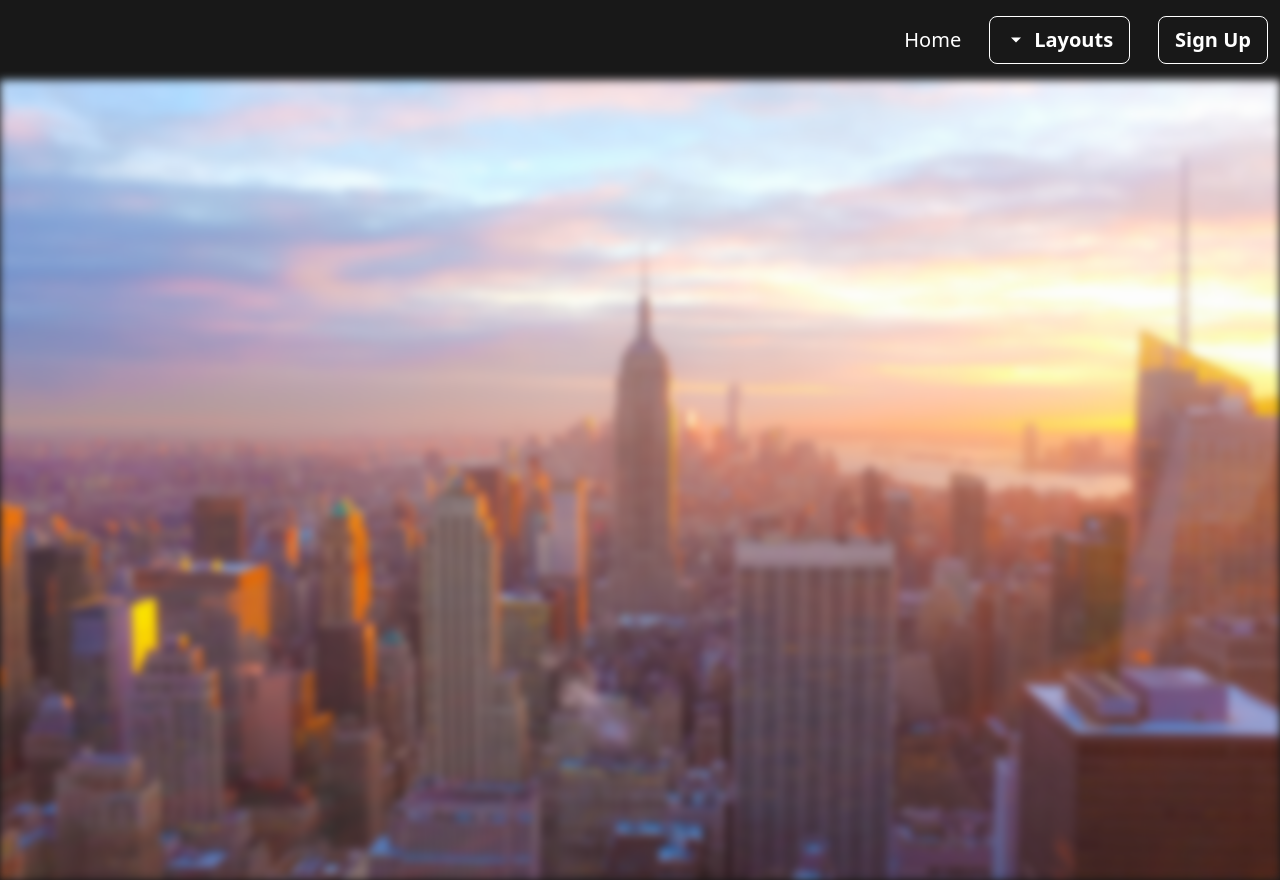
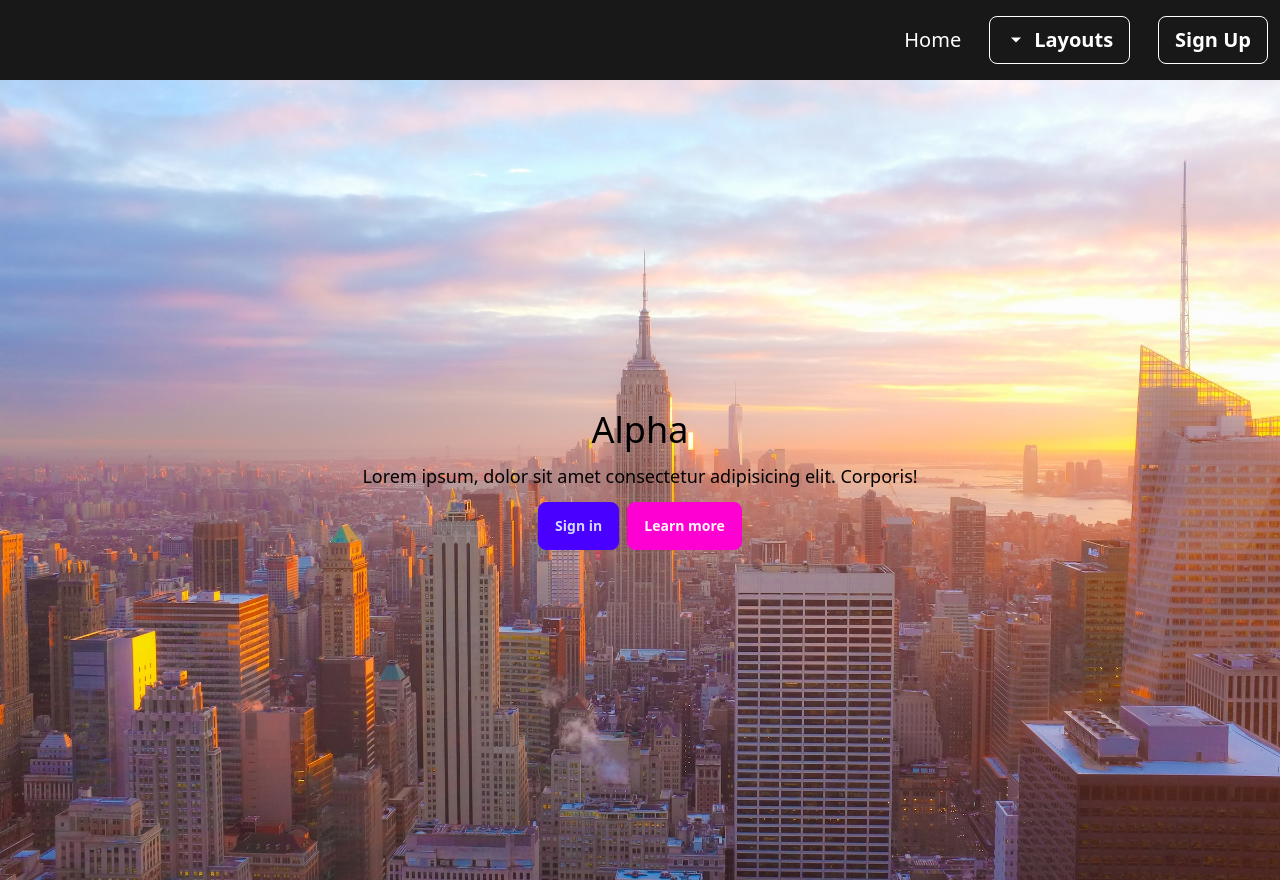
Before and after one commit to Yokosumi/component_training_project_01, a React (Vite) app: page / in a window 1280 px wide. Built offline with nearby package versions, Linux system fonts and the light colour scheme.

Commit message:
Add HeroSection component to Banner

```diff
--- a/src/App.tsx
+++ b/src/App.tsx
@@ -1,11 +1,14 @@
 import { Banner } from './components/Banner'
+import { HeroSection } from './components/HeroSection'
 import { Nav } from './components/Nav'
 
 function App() {
     return (
         <>
             <Nav />
-            <Banner />
+            <Banner>
+                <HeroSection />
+            </Banner>
         </>
     )
 }
--- a/src/components/Banner.tsx
+++ b/src/components/Banner.tsx
@@ -1,13 +1,13 @@
-import new_york_city from '/public/images/new_york_city.jpg'
+type Props = {
+    children: React.ReactNode
+}
 
-export const Banner = () => {
+export const Banner = ({ children }: Props) => {
     return (
         <>
-            <img
-                className="w-screen h-screen blur-sm"
-                src={new_york_city}
-                alt="New York City"
-            />
+            <div className="flex justify-center items-center w-screen h-screen bg-cover bg-[url('/images/new_york_city.jpg')]">
+                {children}
+            </div>
         </>
     )
 }
--- /dev/null
+++ b/src/components/HeroSection.tsx
@@ -0,0 +1,17 @@
+export const HeroSection = () => {
+    return (
+        <>
+            <section className="flex flex-col gap-3  justify-center items-center">
+                <h2 className="text-4xl text-black">Alpha</h2>
+                <p className="text-black text-lg">
+                    Lorem ipsum, dolor sit amet consectetur adipisicing elit.
+                    Corporis!
+                </p>
+                <div className="flex gap-2">
+                    <button className="btn btn-primary">Sign in</button>
+                    <button className="btn btn-secondary">Learn more</button>
+                </div>
+            </section>
+        </>
+    )
+}
```
